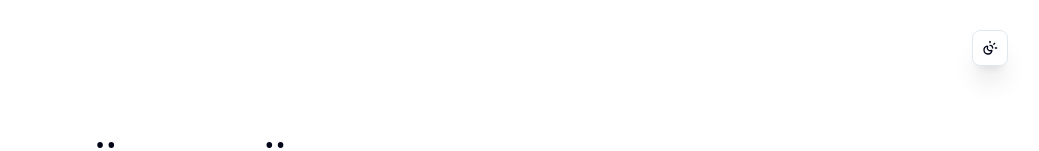
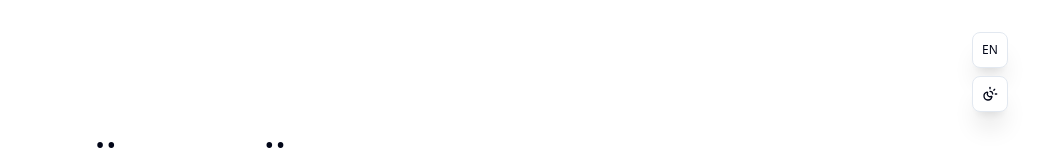
Before and after one commit to gndzkrkc/gndzkrkc.com, a Next.js app: page /en in a window 1280 px wide. Shown: the top 151 px of the page, without its empty margins (240-1279 px from the left). Built offline with nearby package versions, Linux system fonts and the light colour scheme.

Commit message:
feat(ui, i18n): Add locale toggle
Renamed ThemeToggle to ModeToggle and update translation namespace.

```diff
--- a/messages/en.json
+++ b/messages/en.json
@@ -21,7 +21,8 @@
       }
     }
   },
-  "theme-toggle": {
+  "mode-toggle": {
+    "aria-switch-language-to": "Switch language to {language}",
     "aria-switch-to-light": "Switch to light mode",
     "aria-switch-to-dark": "Switch to dark mode",
     "aria-switch-to-system": "Use system theme"
--- a/messages/tr.json
+++ b/messages/tr.json
@@ -21,7 +21,8 @@
       }
     }
   },
-  "theme-toggle": {
+  "mode-toggle": {
+    "aria-switch-language-to": "{language} diline geç",
     "aria-switch-to-light": "Açık moda geç",
     "aria-switch-to-dark": "Koyu moda geç",
     "aria-switch-to-system": "Sistem temasına uy"
--- a/src/app/[locale]/layout.tsx
+++ b/src/app/[locale]/layout.tsx
@@ -4,7 +4,7 @@ import '../globals.css';
 import { ThemeProvider } from '@/components/theme-provider';
 import { NextIntlClientProvider } from 'next-intl';
 import { getTranslations } from 'next-intl/server';
-import { ThemeToggle } from '@/components/theme-toggle';
+import { ModeToggle } from '@/components/mode-toggle';
 import { BreadcrumbNavigation } from '@/components/breadcrumb-navigation';
 import { SITE_CONFIG } from '@/lib/constants';
 
@@ -54,7 +54,7 @@ export default async function RootLayout({
           <NextIntlClientProvider>
             <div className="min-h-screen">
               <BreadcrumbNavigation />
-              <ThemeToggle />
+              <ModeToggle />
               <div className="pt-8 pb-24 md:pt-24 md:pb-48 px-6">
                 {children}
               </div>
--- a/src/components/theme-toggle.tsx
+++ b/src/components/mode-toggle.tsx
@@ -4,9 +4,9 @@ import { useEffect, useRef, useState } from 'react';
 import { useTheme } from 'next-themes';
 import { Sun, Moon, SunMoon } from 'lucide-react';
 import { Button } from './ui/button';
-import { useTranslations } from 'next-intl';
-import { useIntlPathname } from '@/i18n/navigation';
-import { i18nRoutingConfig } from '@/i18n/routing';
+import { useLocale, useTranslations } from 'next-intl';
+import { useIntlPathname, useIntlRouter } from '@/i18n/navigation';
+import { i18nRoutingConfig, Locale } from '@/i18n/routing';
 
 const SCROLL_THRESHOLD = 50;
 
@@ -16,15 +16,27 @@ const THEMES = {
   dark: { next: 'system', icon: Moon },
 } as const;
 
-export function ThemeToggle() {
+export function ModeToggle() {
   const { theme, setTheme } = useTheme();
   const [mounted, setMounted] = useState(false);
   const [visible, setVisible] = useState(true);
   const visibleRef = useRef(true);
 
-  const t = useTranslations('theme-toggle');
+  const t = useTranslations('mode-toggle');
+  const locale = useLocale() as Locale;
+  const router = useIntlRouter();
   const pathname = useIntlPathname();
-  const { pathnames } = i18nRoutingConfig;
+  const { locales, pathnames } = i18nRoutingConfig;
+
+  const nextLocale = locales[(locales.indexOf(locale) + 1) % locales.length];
+  const nextLocaleName =
+    new Intl.DisplayNames([nextLocale], {
+      type: 'language',
+    }).of(nextLocale) ?? nextLocale.toUpperCase();
+
+  const handleToggle = () => {
+    router.replace(pathname, { locale: nextLocale });
+  };
 
   useEffect(() => {
     // eslint-disable-next-line react-hooks/set-state-in-effect
@@ -63,9 +75,19 @@ export function ThemeToggle() {
       <Button
         variant="outline"
         size="icon"
+        onClick={handleToggle}
+        aria-label={t('aria-switch-language-to', { language: nextLocaleName })}
+        className="shadow-xl text-xs font-medium uppercase"
+      >
+        {locale}
+      </Button>
+
+      <Button
+        variant="outline"
+        size="icon"
         onClick={() => setTheme(current.next)}
         aria-label={t(`aria-switch-to-${current.next}`)}
-        className="shadow-xl -mt-0.5"
+        className="shadow-xl"
       >
         <current.icon className="h-5 w-5" />
       </Button>
```
